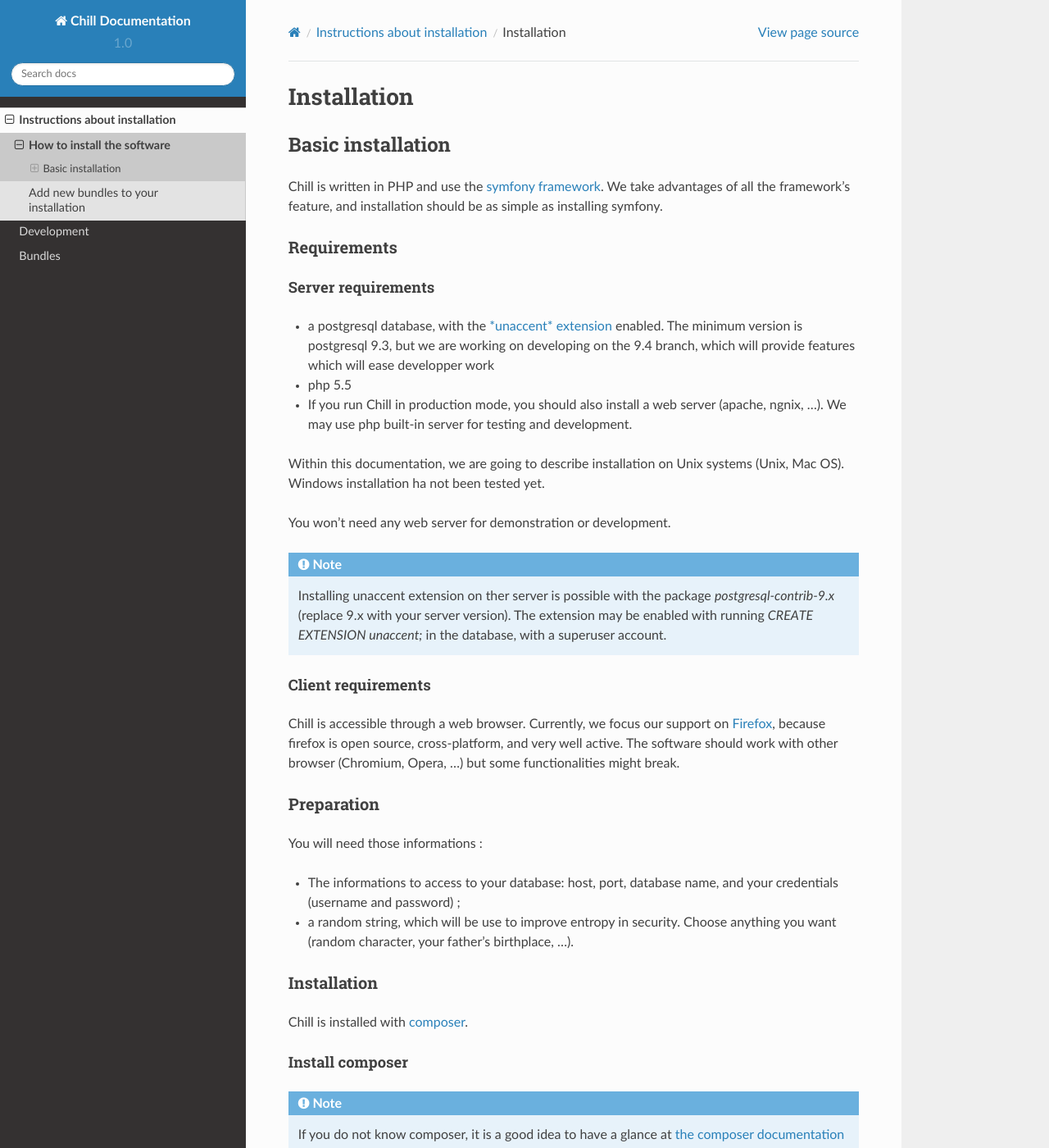
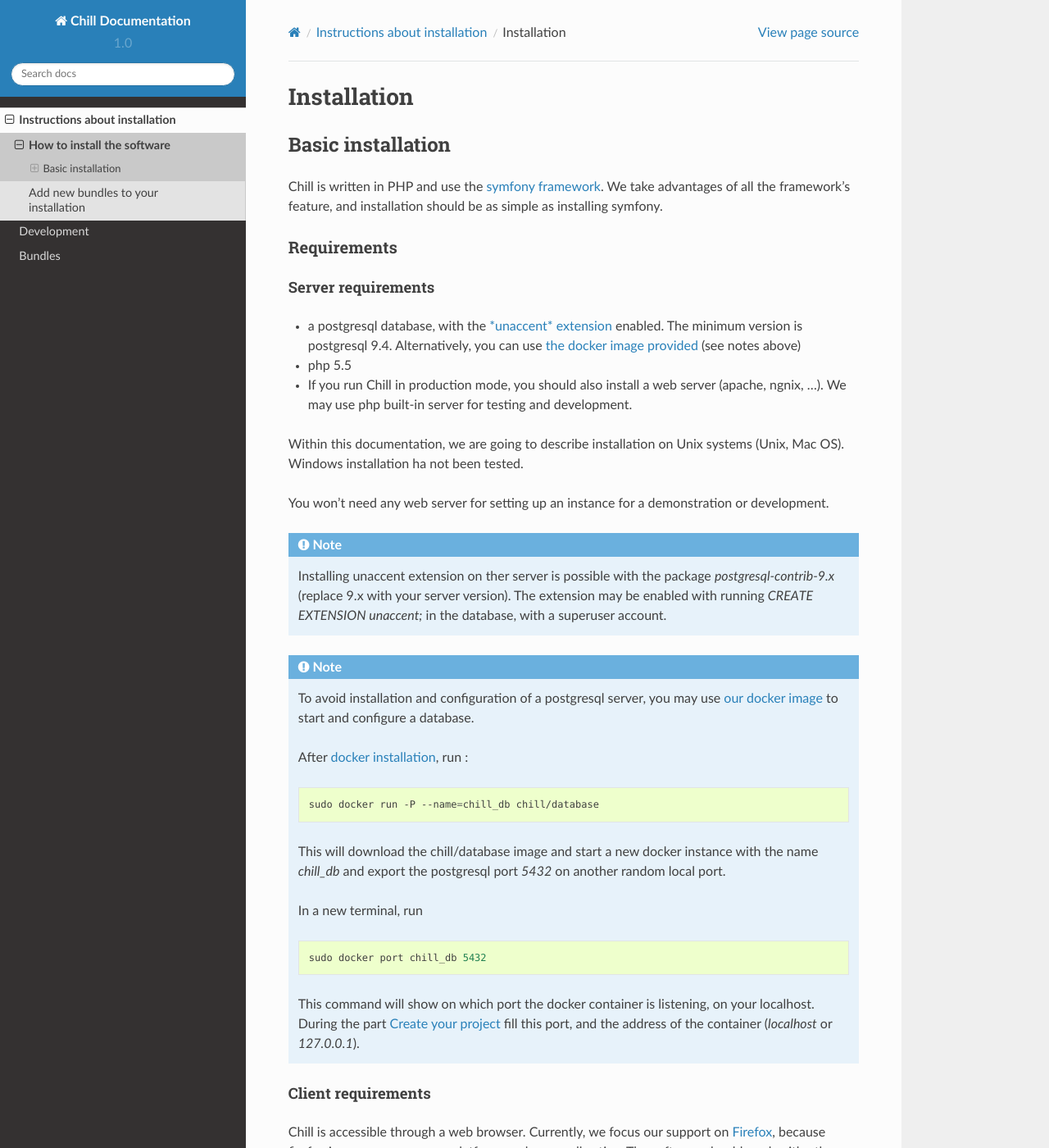
Before and after one commit to Chill-project/Documentation, a Sphinx documentation site: the page built from source/installation/installation.rst, in a window 1280 px wide and 1400 px high. Shown: the whole window at 82% size. Built offline with Sphinx 7.4.7 and the Read the Docs theme 2.0.0, drawn with Linux system fonts in a browser that asks for light colours.

Commit message:
add docker postgresql image in installation part

```diff
--- a/source/installation/installation.rst
+++ b/source/installation/installation.rst
@@ -25,17 +25,37 @@ Requirements
 Server requirements
 ^^^^^^^^^^^^^^^^^^^^
 
-* a postgresql database, with the `*unaccent* extension`_ enabled. The minimum version is postgresql 9.3, but we are working on developing on the 9.4 branch, which will provide features which will ease developper work
+* a postgresql database, with the `*unaccent* extension`_ enabled. The minimum version is postgresql 9.4. Alternatively, you can use `the docker image provided <https://registry.hub.docker.com/u/chill/database/>`_ (see notes above)
 * php 5.5
 * If you run Chill in production mode, you should also install a web server (apache, ngnix, ...). We may use php built-in server for testing and development.
 
-Within this documentation, we are going to describe installation on Unix systems (Unix, Mac OS). Windows installation ha not been tested yet.
+Within this documentation, we are going to describe installation on Unix systems (Unix, Mac OS). Windows installation ha not been tested.
 
-You won't need any web server for demonstration or development.
+You won't need any web server for setting up an instance for a demonstration or development.
 
 .. note::
 
    Installing unaccent extension on ther server is possible with the package `postgresql-contrib-9.x` (replace 9.x with your server version). The extension may be enabled with running `CREATE EXTENSION unaccent;` in the database, with a superuser account.
+
+.. note::
+
+   To avoid installation and configuration of a postgresql server, you may use `our docker image <https://registry.hub.docker.com/u/chill/database/>`_ to start and configure a database.
+
+   After `docker installation <http://docs.docker.com/>`_, run :
+
+   .. code-block:: bash
+
+      sudo docker run -P --name=chill_db chill/database
+
+   This will download the chill/database image and start a new docker instance with the name `chill_db` and export the postgresql port `5432` on another random local port.
+
+   In a new terminal, run
+
+   .. code-block:: bash
+
+      sudo docker port chill_db 5432
+
+   This command will show on which port the docker container is listening, on your localhost. During the part :ref:`create-your-project` fill this port, and the address of the container (`localhost` or `127.0.0.1`).
 
 Client requirements
 ^^^^^^^^^^^^^^^^^^^
@@ -85,6 +105,8 @@ You can test the installation by running `which composer` or `composer`: those c
 
 .. note::
    See `the composer introduction`_ to learn how to install composer on Mac OS X and Windows
+
+.. _create-your-project:
 
 Create your project
 ^^^^^^^^^^^^^^^^^^^
```
